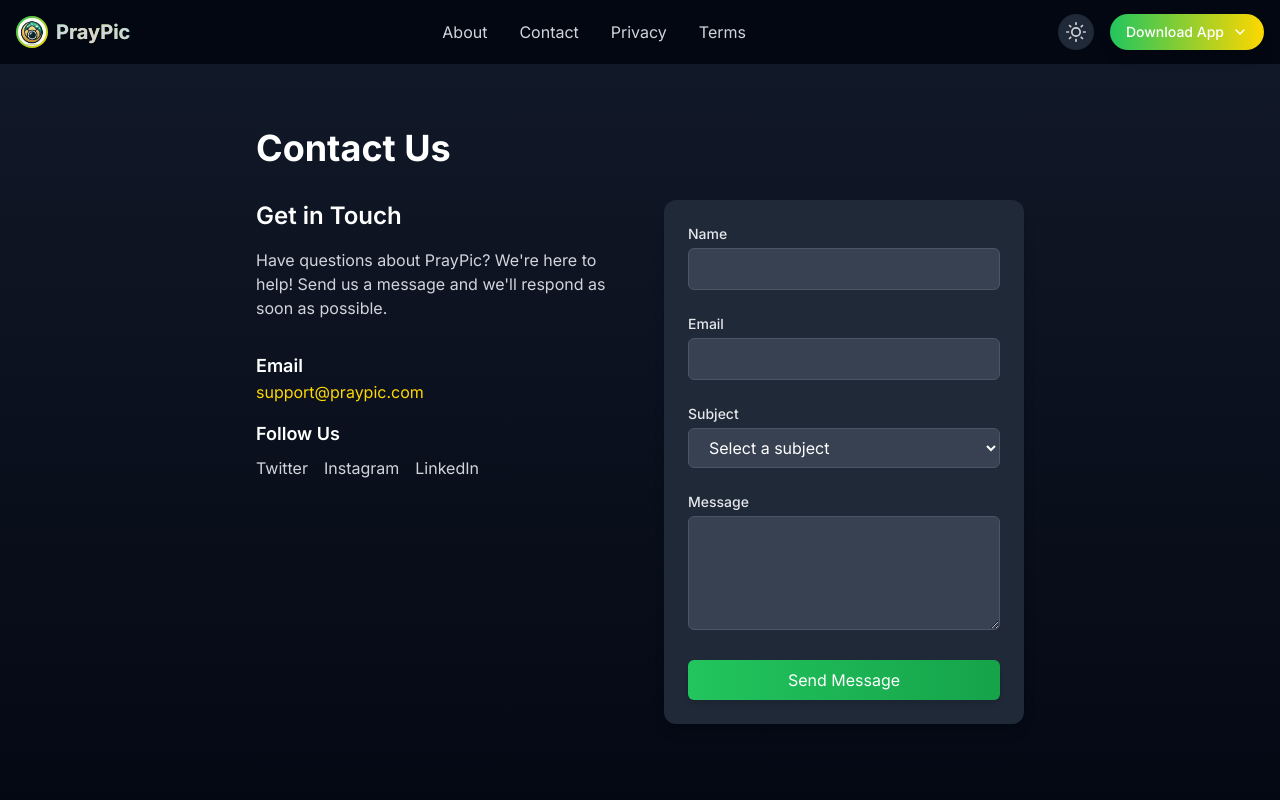
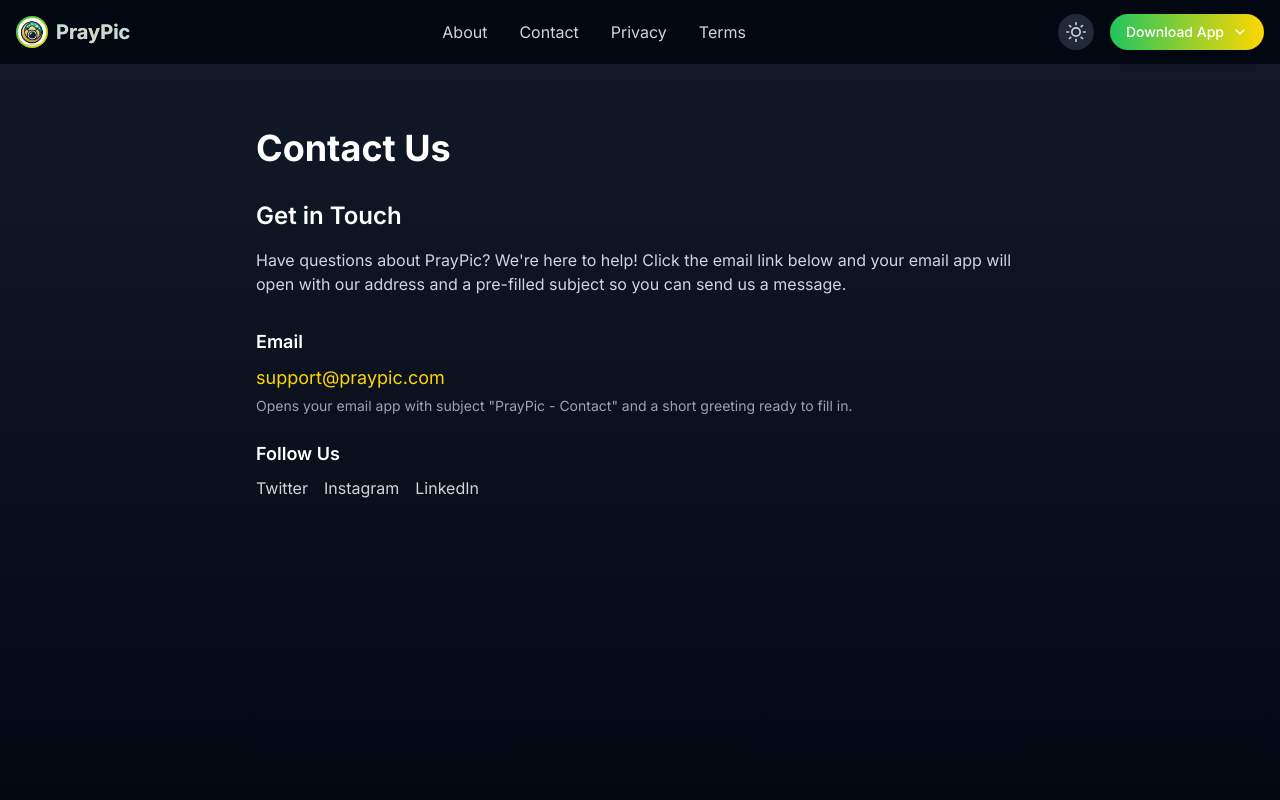
Before and after one commit to yousifUnity/Pray-Pic, a Next.js app: page /contact in a window 1280 px wide. Shown: the top 800 px of the page. Built offline with nearby package versions, Linux system fonts and the light colour scheme.

Commit message:
Update page.tsx

```diff
--- a/src/app/contact/page.tsx
+++ b/src/app/contact/page.tsx
@@ -1,46 +1,12 @@
 'use client'
-import React, { useState } from 'react'
+import React from 'react'
+
+// Pre-filled subject and body for mailto (encoded for URL)
+const MAILTO_SUBJECT = 'PrayPic - Contact'
+const MAILTO_BODY = 'Hi,\n\n'
 
 export default function Contact() {
-  const [formData, setFormData] = useState({
-    name: '',
-    email: '',
-    subject: '',
-    message: '',
-  })
-
-  const handleSubmit = (e: React.FormEvent) => {
-    e.preventDefault()
-    // Open user's email client with pre-filled message to support@praypic.com
-    const subject = encodeURIComponent(
-      `[PrayPic Contact] ${formData.subject ? `${getSubjectLabel(formData.subject)} - ` : ''}${formData.name || 'Contact form'}`
-    )
-    const body = encodeURIComponent(
-      `${formData.message}\n\n---\nFrom: ${formData.name}\nReply-To: ${formData.email}`
-    )
-    const mailtoUrl = `mailto:support@praypic.com?subject=${subject}&body=${body}`
-    window.location.href = mailtoUrl
-    setFormData({ name: '', email: '', subject: '', message: '' })
-    // Show confirmation after a short delay (mail client may have opened)
-    setTimeout(() => {
-      alert('Your email client will open with your message. Send the email to contact us at support@praypic.com.')
-    }, 300)
-  }
-
-  function getSubjectLabel(value: string): string {
-    const labels: Record<string, string> = {
-      general: 'General Inquiry',
-      support: 'Technical Support',
-      feedback: 'Feedback',
-      other: 'Other',
-    }
-    return labels[value] || value
-  }
-
-  const handleChange = (e: React.ChangeEvent<HTMLInputElement | HTMLTextAreaElement | HTMLSelectElement>) => {
-    const { name, value } = e.target
-    setFormData(prev => ({ ...prev, [name]: value }))
-  }
+  const mailtoUrl = `mailto:support@praypic.com?subject=${encodeURIComponent(MAILTO_SUBJECT)}&body=${encodeURIComponent(MAILTO_BODY)}`
 
   return (
     <div className="min-h-screen bg-gradient-to-b from-white to-gray-50 dark:from-gray-900 dark:to-gray-950 py-16">
@@ -48,23 +14,27 @@
         <div className="max-w-3xl mx-auto">
           <h1 className="text-4xl font-bold mb-8 text-gray-800 dark:text-white">Contact Us</h1>
 
-          <div className="grid md:grid-cols-2 gap-12">
-            {/* Contact Information */}
           <div className="space-y-8">
             <div>
               <h2 className="text-2xl font-semibold mb-4 text-gray-800 dark:text-white">Get in Touch</h2>
               <p className="text-gray-600 dark:text-gray-300">
-                  Have questions about PrayPic? We're here to help! Send us a message and we'll
-                  respond as soon as possible.
+                Have questions about PrayPic? We're here to help! Click the email link below and your
+                email app will open with our address and a pre-filled subject so you can send us a message.
               </p>
             </div>
 
-              <div className="space-y-4">
+            <div className="space-y-6">
               <div>
-                  <h3 className="text-lg font-semibold text-gray-800 dark:text-white">Email</h3>
-                  <a href="mailto:support@praypic.com" className="text-primary-green dark:text-primary-gold hover:underline">
+                <h3 className="text-lg font-semibold text-gray-800 dark:text-white mb-2">Email</h3>
+                <a
+                  href={mailtoUrl}
+                  className="text-primary-green dark:text-primary-gold hover:underline text-lg"
+                >
                   support@praypic.com
                 </a>
+                <p className="text-sm text-gray-500 dark:text-gray-400 mt-1">
+                  Opens your email app with subject &quot;{MAILTO_SUBJECT}&quot; and a short greeting ready to fill in.
+                </p>
               </div>
 
               <div>
@@ -83,84 +53,6 @@
               </div>
             </div>
           </div>
-
-            {/* Contact Form */}
-            <div className="bg-white dark:bg-gray-800 p-6 rounded-xl shadow-lg">
-              <form onSubmit={handleSubmit} className="space-y-6">
-                <div>
-                  <label htmlFor="name" className="block text-sm font-medium text-gray-700 dark:text-gray-200 mb-1">
-                    Name
-                  </label>
-                  <input
-                    type="text"
-                    id="name"
-                    name="name"
-                    value={formData.name}
-                    onChange={handleChange}
-                    required
-                    className="w-full px-4 py-2 border border-gray-300 dark:border-gray-600 bg-white dark:bg-gray-700 text-gray-900 dark:text-white rounded-md focus:ring-primary-green dark:focus:ring-primary-gold focus:border-primary-green dark:focus:border-primary-gold"
-                  />
-                </div>
-
-                <div>
-                  <label htmlFor="email" className="block text-sm font-medium text-gray-700 dark:text-gray-200 mb-1">
-                    Email
-                  </label>
-                  <input
-                    type="email"
-                    id="email"
-                    name="email"
-                    value={formData.email}
-                    onChange={handleChange}
-                    required
-                    className="w-full px-4 py-2 border border-gray-300 dark:border-gray-600 bg-white dark:bg-gray-700 text-gray-900 dark:text-white rounded-md focus:ring-primary-green dark:focus:ring-primary-gold focus:border-primary-green dark:focus:border-primary-gold"
-                  />
-                </div>
-
-                <div>
-                  <label htmlFor="subject" className="block text-sm font-medium text-gray-700 dark:text-gray-200 mb-1">
-                    Subject
-                  </label>
-                  <select
-                    id="subject"
-                    name="subject"
-                    value={formData.subject}
-                    onChange={handleChange}
-                    required
-                    className="w-full px-4 py-2 border border-gray-300 dark:border-gray-600 bg-white dark:bg-gray-700 text-gray-900 dark:text-white rounded-md focus:ring-primary-green dark:focus:ring-primary-gold focus:border-primary-green dark:focus:border-primary-gold"
-                  >
-                    <option value="">Select a subject</option>
-                    <option value="general">General Inquiry</option>
-                    <option value="support">Technical Support</option>
-                    <option value="feedback">Feedback</option>
-                    <option value="other">Other</option>
-                  </select>
-                </div>
-
-                <div>
-                  <label htmlFor="message" className="block text-sm font-medium text-gray-700 dark:text-gray-200 mb-1">
-                    Message
-                  </label>
-                  <textarea
-                    id="message"
-                    name="message"
-                    value={formData.message}
-                    onChange={handleChange}
-                    required
-                    rows={4}
-                    className="w-full px-4 py-2 border border-gray-300 dark:border-gray-600 bg-white dark:bg-gray-700 text-gray-900 dark:text-white rounded-md focus:ring-primary-green dark:focus:ring-primary-gold focus:border-primary-green dark:focus:border-primary-gold"
-                  ></textarea>
-                </div>
-
-                <button
-                  type="submit"
-                  className="w-full bg-gradient-to-r from-primary-green to-green-700 dark:from-primary-green dark:to-green-600 text-white py-2 px-4 rounded-md hover:from-green-600 hover:to-green-800 dark:hover:from-green-500 dark:hover:to-green-700 transition-all duration-300 shadow-md hover:shadow-lg"
-                >
-                  Send Message
-                </button>
-              </form>
-            </div>
-          </div>
         </div>
       </div>
     </div>
```
Lines whose indentation alone changed are shown as unchanged.
